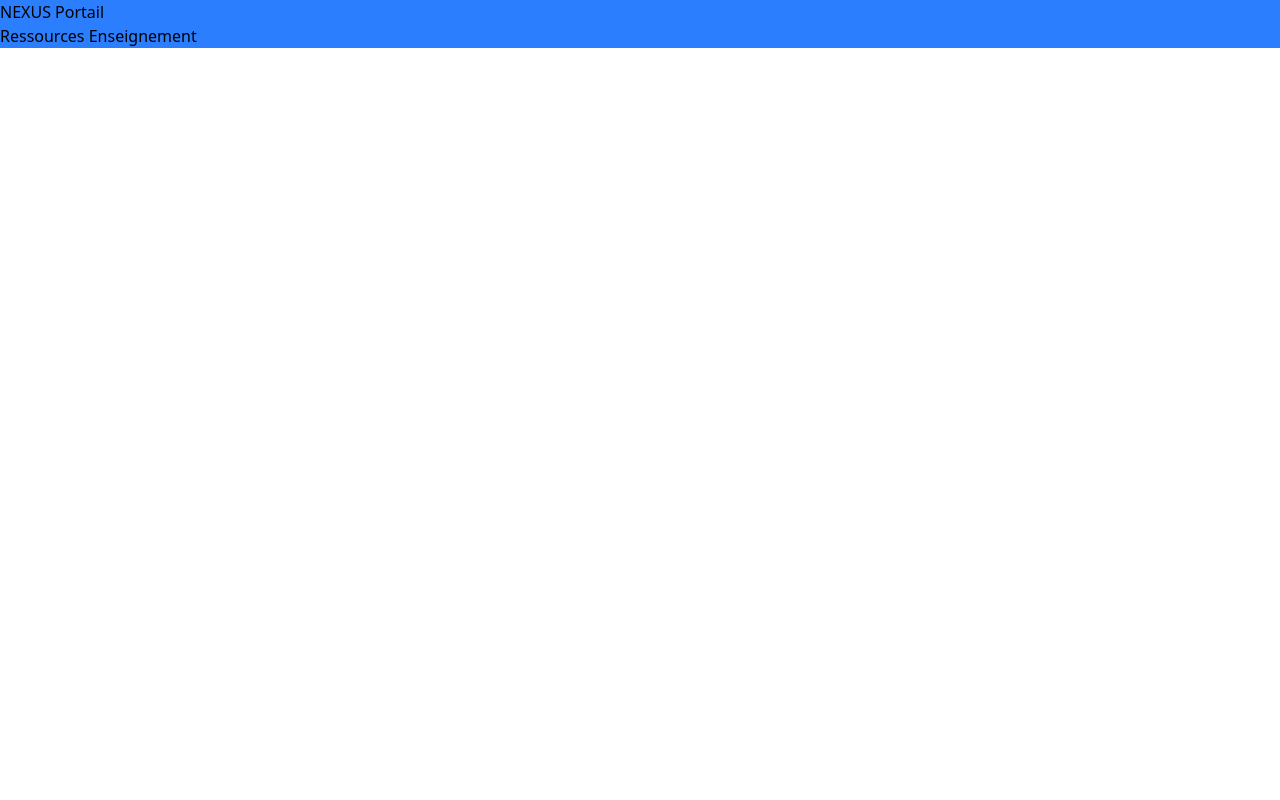
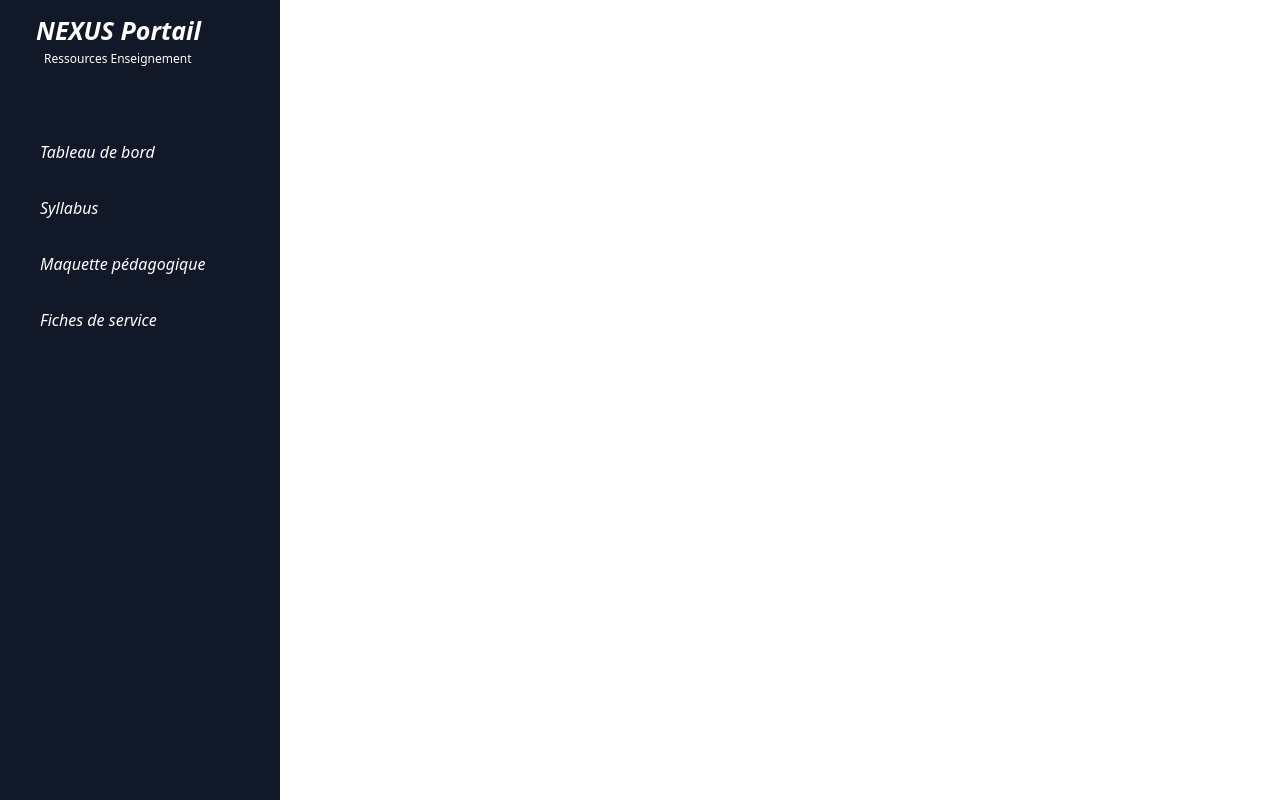
Before and after one commit to swigee/projet-ressources-enseignement, an Angular app in the folder frontend/ressources_enseignements/: page / in a window 1280 px wide. Built offline with nearby package versions, Linux system fonts and the light colour scheme.

Commit message:
Feat: navbar fait (sauf partie dynamique)

```diff
--- a/frontend/ressources_enseignements/src/app/app.html
+++ b/frontend/ressources_enseignements/src/app/app.html
@@ -1,9 +1,24 @@
 
 <main>
   <!-- Bar on the side with buttons of the navigations to different pages-->
-  <aside class="bg-blue-500">
-    <p class="font-display"> NEXUS Portail </p>
-    <p> Ressources Enseignement </p>
+  <aside class="bg-[#111827] fixed left-0 h-full w-70 text-white">
+    <p class="font-display font-bold italic text-[25px] pl-9 pt-3" > NEXUS Portail </p>
+    <p class="pl-11 text-[12px]"> Ressources Enseignement </p>
+    <div class="flex flex-col gap-2 pt-15 italic">
+
+      <a routerLink="/dashboard" routerLinkActive="text-[#60A5FA] border-r-3 border-[#60A5FA] bg-[#141F3B]"
+      class="pl-10 pt-3 pb-3 hover:bg-[#141F3B] cursor-pointer"> Tableau de bord </a>
+
+      <a routerLink="/syllabus" routerLinkActive="text-[#60A5FA] border-r-3 border-[#60A5FA] bg-[#141F3B]"
+      class="pl-10 pt-3 pb-3 hover:bg-[#141F3B] cursor-pointer"> Syllabus </a>
+
+      <a routerLink="/educational-model" routerLinkActive="text-[#60A5FA] border-r-3 border-[#60A5FA] bg-[#141F3B]"
+      class="pl-10 pt-3 pb-3 hover:bg-[#141F3B] cursor-pointer"> Maquette pédagogique </a>
+
+      <a routerLink="/service-sheet" routerLinkActive="text-[#60A5FA] border-r-3 border-[#60A5FA] bg-[#141F3B]"
+      class="pl-10 pt-3 pb-3 hover:bg-[#141F3B] cursor-pointer"> Fiches de service </a>
+
+    </div>
   </aside>
 </main>
 <router-outlet />
--- a/frontend/ressources_enseignements/src/app/app.routes.ts
+++ b/frontend/ressources_enseignements/src/app/app.routes.ts
@@ -1,3 +1,25 @@
 import { Routes } from '@angular/router';
+import { Dashboard } from './dashboard/dashboard';
 
-export const routes: Routes = [];
+export const routes: Routes = [
+    {
+        path:'',
+        component: Dashboard
+    },
+    {
+        path:'dashboard',
+        component: Dashboard
+    },
+    {
+        path:'syllabus',
+        component: Dashboard
+    },
+    {
+        path:'educational-model',
+        component: Dashboard
+    },
+    {
+        path:'service-sheet',
+        component: Dashboard
+    }
+];
--- a/frontend/ressources_enseignements/src/app/app.ts
+++ b/frontend/ressources_enseignements/src/app/app.ts
@@ -1,9 +1,10 @@
 import { Component, signal } from '@angular/core';
 import { RouterOutlet } from '@angular/router';
+import { RouterModule} from '@angular/router';
 
 @Component({
   selector: 'app-root',
-  imports: [RouterOutlet],
+  imports: [RouterOutlet, RouterModule],
   templateUrl: './app.html',
   styleUrl: './app.css'
 })
--- /dev/null
+++ b/frontend/ressources_enseignements/src/app/dashboard/dashboard.html
@@ -0,0 +1 @@
+<p>dashboard works!</p>
--- /dev/null
+++ b/frontend/ressources_enseignements/src/app/dashboard/dashboard.ts
@@ -0,0 +1,11 @@
+import { Component } from '@angular/core';
+
+@Component({
+  selector: 'app-dashboard',
+  imports: [],
+  templateUrl: './dashboard.html',
+  styleUrl: './dashboard.css',
+})
+export class Dashboard {
+
+}
```
Also changed, not shown: frontend/ressources_enseignements/src/app/app.css (line endings or trailing spaces), frontend/ressources_enseignements/src/app/dashboard/dashboard.css (added), 1 other file (tests, documents, lock files or other folders).
